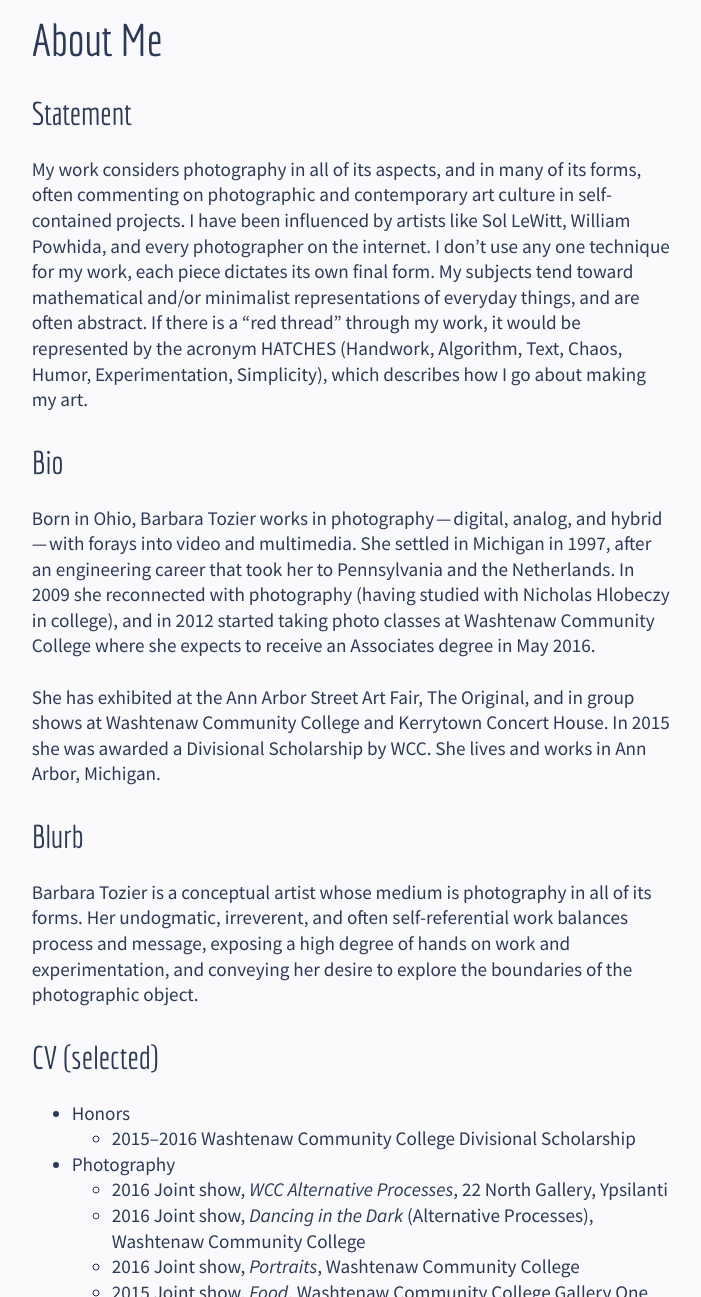
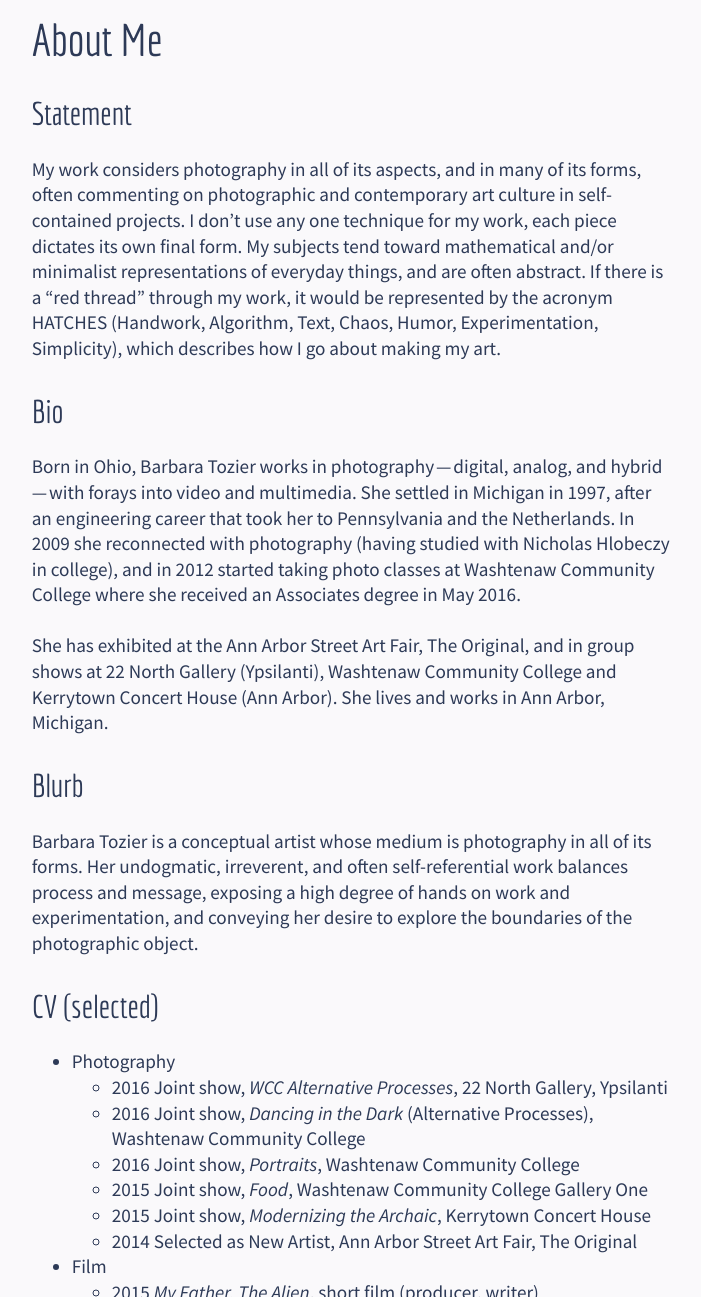
Before and after one commit to logista/btsite, a Jekyll site: the page built from about/index.md, in a window 1280 px wide and 1400 px high, scrolled down 1038 px, cut to the strip 103-1400 px from the top of the window. Shown: the whole strip, without its empty margins (75-776 px from the left). Built offline with Jekyll 4.4.1, drawn with Linux system fonts in a browser that asks for light colours; nearby versions of some CDN libraries; some of the changed text lies outside the part shown.

Commit message:
update resume

```diff
--- a/about/index.md
+++ b/about/index.md
@@ -14,13 +14,13 @@ modified: 2016-04-23
 
 ### Statement
 
-My work considers photography in all of its aspects, and in many of its forms, often commenting on photographic and contemporary art culture in self-contained projects. I have been influenced by artists like Sol LeWitt, William Powhida, and every photographer on the internet. I don't use any one technique for my work, each piece dictates its own final form. My subjects tend toward mathematical and/or minimalist representations of everyday things, and are often abstract. If there is a "red thread" through my work, it would be represented by the acronym HATCHES (Handwork, Algorithm, Text, Chaos, Humor, Experimentation, Simplicity), which describes how I go about making my art.
+My work considers photography in all of its aspects, and in many of its forms, often commenting on photographic and contemporary art culture in self-contained projects. I don't use any one technique for my work, each piece dictates its own final form. My subjects tend toward mathematical and/or minimalist representations of everyday things, and are often abstract. If there is a "red thread" through my work, it would be represented by the acronym HATCHES (Handwork, Algorithm, Text, Chaos, Humor, Experimentation, Simplicity), which describes how I go about making my art.
 
 ### Bio
 
-Born in Ohio, Barbara Tozier works in photography --- digital, analog, and hybrid --- with forays into video and multimedia. She settled in Michigan in 1997, after an engineering career that took her to Pennsylvania and the Netherlands. In 2009 she reconnected with photography (having studied with Nicholas Hlobeczy in college), and in 2012 started taking photo classes at Washtenaw Community College where she expects to receive an Associates degree in May 2016.
+Born in Ohio, Barbara Tozier works in photography --- digital, analog, and hybrid --- with forays into video and multimedia. She settled in Michigan in 1997, after an engineering career that took her to Pennsylvania and the Netherlands. In 2009 she reconnected with photography (having studied with Nicholas Hlobeczy in college), and in 2012 started taking photo classes at Washtenaw Community College where she received an Associates degree in May 2016.
 
-She has exhibited at the Ann Arbor Street Art Fair, The Original, and in group shows at Washtenaw Community College and Kerrytown Concert House. In 2015 she was awarded a Divisional Scholarship by WCC. She lives and works in Ann Arbor, Michigan.
+She has exhibited at the Ann Arbor Street Art Fair, The Original, and in group shows at 22 North Gallery (Ypsilanti), Washtenaw Community College and Kerrytown Concert House (Ann Arbor). She lives and works in Ann Arbor, Michigan.
 
 ### Blurb
 
@@ -29,8 +29,6 @@ Barbara Tozier is a conceptual artist whose medium is photography in all of its
 
 ### CV (selected)
 
-- Honors
-    - 2015--2016 Washtenaw Community College Divisional Scholarship
 - Photography
     - 2016 Joint show, _WCC Alternative Processes_, 22 North Gallery, Ypsilanti
     - 2016 Joint show, _Dancing in the Dark_ (Alternative Processes), Washtenaw Community College
```
Also changed, not shown: other parts of about/index.md (+3 -1 lines).
